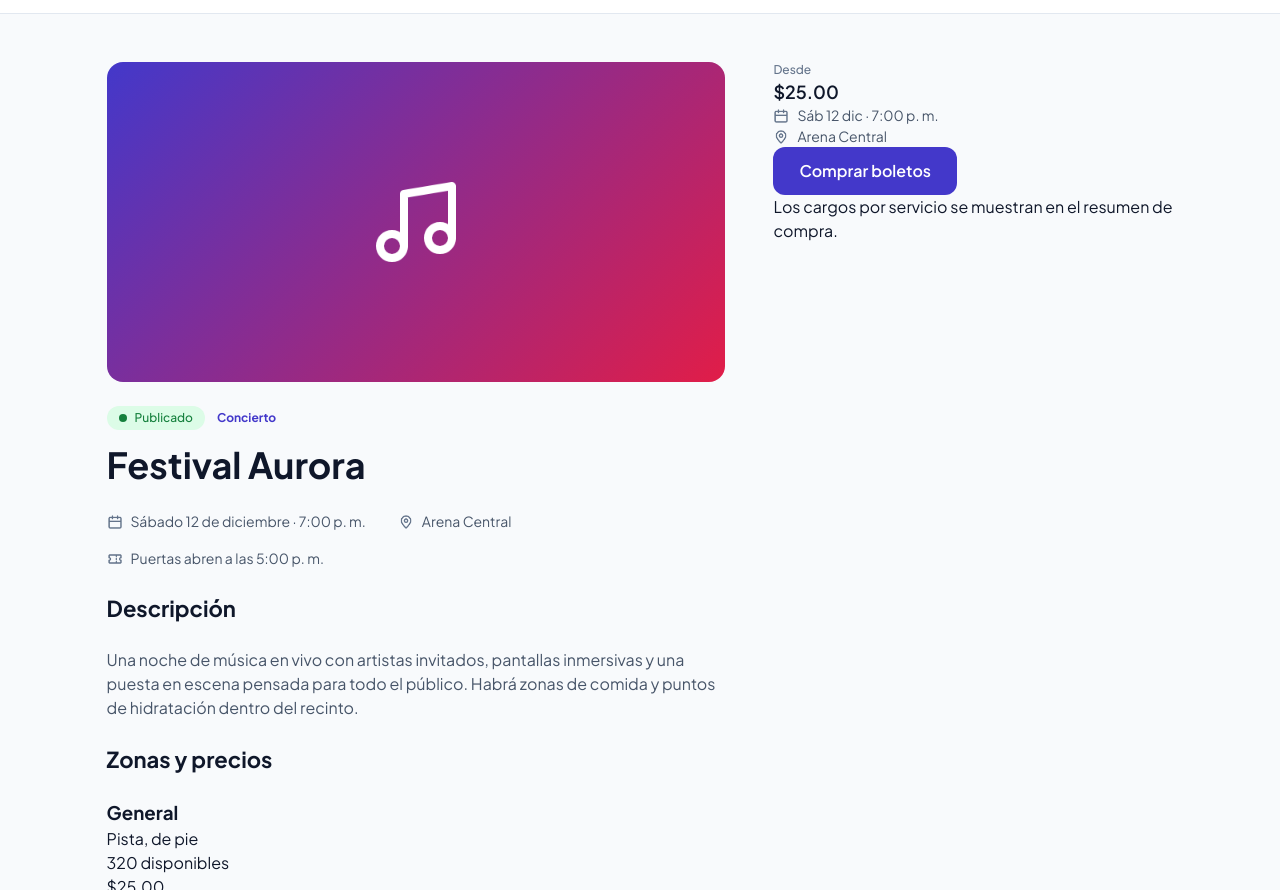
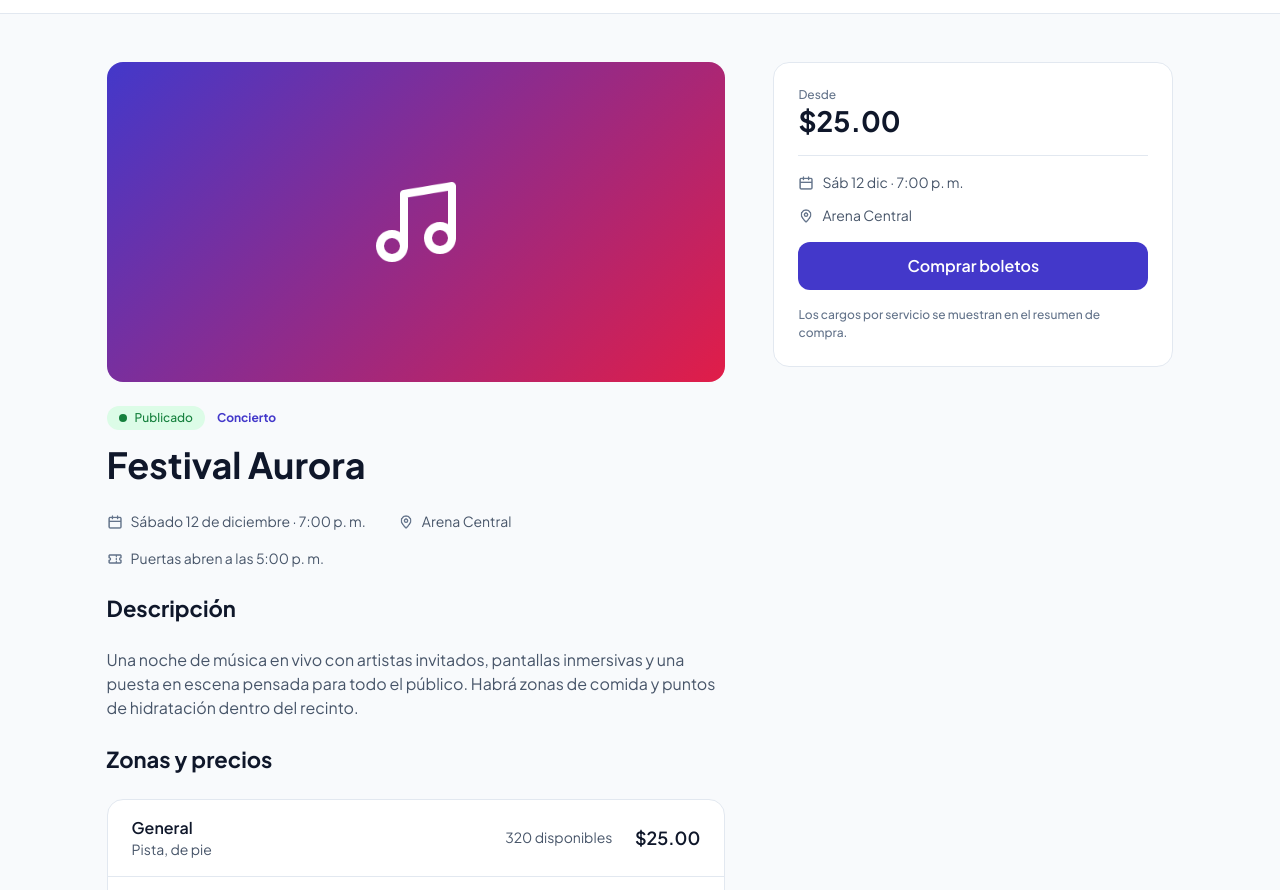
Before and after one commit to RicardoPocasangre/STAGE, a plain HTML site: page pages/detalle-evento.html in a window 1280 px wide. Shown: the part 59-949 px from the top of the page. Drawn offline with Linux system fonts and the light colour scheme.

Commit message:
feat(css): estiliza zonas, precios y tarjeta de compra lateral

```diff
--- a/css/style.css
+++ b/css/style.css
@@ -705,6 +705,95 @@ button {
   color: var(--text-secondary);
 }
 
+/* zonas y compra */
+.zones {
+  overflow: hidden;
+  background-color: var(--bg-surface);
+  border: 1px solid var(--border-default);
+  border-radius: var(--radius-lg);
+}
+
+.zone {
+  display: grid;
+  grid-template-columns: 1fr auto;
+  grid-template-areas:
+    "info price"
+    "stock price";
+  align-items: center;
+  column-gap: var(--space-3);
+  padding: var(--space-3) var(--space-4);
+  border-bottom: 1px solid var(--border-default);
+}
+
+.zone:last-child {
+  border-bottom: 0;
+}
+
+.zone__info {
+  grid-area: info;
+}
+
+.zone__name {
+  font-size: 0.875rem;
+  font-weight: 600;
+  line-height: 1.45;
+}
+
+.zone__desc {
+  display: none;
+  font-size: 0.875rem;
+  color: var(--text-secondary);
+}
+
+.zone__stock {
+  grid-area: stock;
+  font-size: 0.75rem;
+  font-weight: 500;
+  color: var(--text-secondary);
+}
+
+.zone__price {
+  grid-area: price;
+  font-size: 1.125rem;
+  font-weight: 600;
+}
+
+/* barra de compra */
+.purchase {
+  display: flex;
+  align-items: center;
+  justify-content: space-between;
+  gap: var(--space-4);
+  padding: var(--space-4);
+  background-color: var(--bg-surface);
+  border: 1px solid var(--border-default);
+  border-radius: var(--radius-lg);
+}
+
+.purchase .price__amount {
+  font-size: 1.375rem;
+  font-weight: 700;
+  line-height: 1.4;
+}
+
+.purchase__extra,
+  .purchase__note {
+  display: none;
+}
+
+.purchase__extra {
+  flex-direction: column;
+  gap: var(--space-3);
+  padding-top: var(--space-4);
+  border-top: 1px solid var(--border-default);
+}
+
+.purchase__note {
+  font-size: 0.75rem;
+  font-weight: 500;
+  color: var(--text-muted);
+}
+
 /* desktop */
 @media (min-width: 1024px) {
   :root {
@@ -850,6 +939,55 @@ button {
     line-height: 1.4;
   }
 
+  /* zonas y compra lateral */
+  .zone {
+    grid-template-columns: 1fr 7.5rem 4.5rem;
+    grid-template-areas: "info stock price";
+    column-gap: var(--space-4);
+    padding: var(--space-4) var(--space-6);
+  }
+
+  .zone__name {
+    font-size: 1rem;
+  }
+
+  .zone__desc {
+    display: block;
+  }
+
+  .zone__stock {
+    font-size: 0.875rem;
+    font-weight: 400;
+    text-align: right;
+  }
+
+  .zone__price {
+    text-align: right;
+  }
+
+  .purchase {
+    position: sticky;
+    top: calc(var(--header-height) + var(--space-6));
+    flex-direction: column;
+    align-items: stretch;
+    align-self: start;
+    justify-content: flex-start;
+    padding: var(--space-6);
+  }
+
+  .purchase .price__amount {
+    font-size: 1.75rem;
+    line-height: 1.3;
+  }
+
+  .purchase__extra {
+    display: flex;
+  }
+
+  .purchase__note {
+    display: block;
+  }
+
   /* footer en fila */
   .site-footer__inner {
     flex-direction: row;
```
